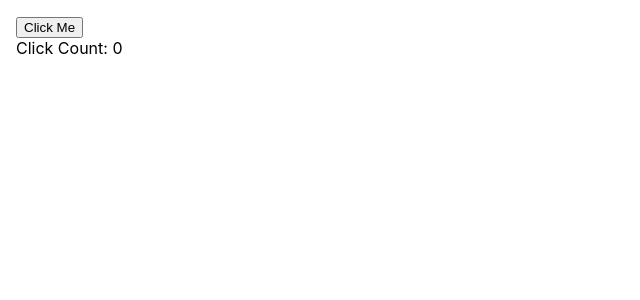
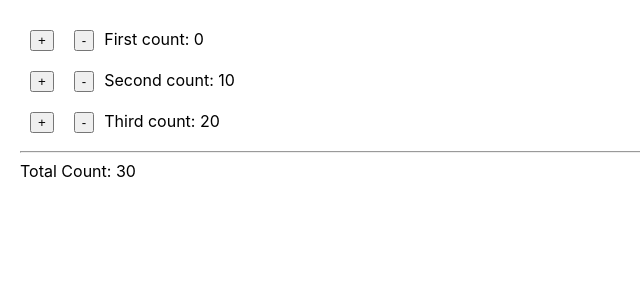
Before and after one commit to cwy007/first_react_app, a React app: page / in a window 1280 px wide. Shown: the top 300 px of the page, without its empty margins (0-640 px from the left). Built offline with nearby package versions, Linux system fonts and the light colour scheme.

Commit message:
组件向外传递数据

```diff
--- /dev/null
+++ b/src/ControlPanel.js
@@ -0,0 +1,40 @@
+import React, { Component } from 'react';
+import Counter from './Counter.js';
+
+const style = {
+  margin: '20px'
+};
+
+class ControlPanel extends Component {
+  constructor(props) {
+    super(props);
+
+    this.onCounterUpdate = this.onCounterUpdate.bind(this);
+
+    this.initValues = [0, 10, 20];
+
+    const initSum = this.initValues.reduce((a, b) => a + b, 0);
+    this.state = {
+      sum: initSum
+    };
+  }
+
+  onCounterUpdate(newValue, previousValue) {
+    const valueChange = newValue - previousValue;
+    this.setState({ sum: this.state.sum + valueChange });
+  }
+
+  render() {
+    return (
+      <div style={style}>
+        <Counter onUpdate={this.onCounterUpdate} caption="First" />
+        <Counter onUpdate={this.onCounterUpdate} caption="Second" initValue={this.initValues[1]} />
+        <Counter onUpdate={this.onCounterUpdate} caption="Third" initValue={this.initValues[2]} />
+        <hr />
+        <div>Total Count: {this.state.sum}</div>
+      </div>
+    )
+  }
+}
+
+export default ControlPanel;
--- a/src/Counter.js
+++ b/src/Counter.js
@@ -1,33 +1,40 @@
-import { Component } from "react";
+import React, { Component, PropTypes } from 'react';
+
+const buttonStyle = {
+  margin: '10px'
+};
 
 class Counter extends Component {
+
   constructor(props) {
-    // 给 this.props 是 React.Component 构造函数的工作之一
     super(props);
 
-    // 两个成员函数
-    // 当前 this 的执行环境
-    // 绑定 this 到当前的实例对象
     this.onClickIncrementButton = this.onClickIncrementButton.bind(this);
     this.onClickDecrementButton = this.onClickDecrementButton.bind(this);
 
     this.state = {
-      count: props.initValue || 0
+      count: props.initValue
     }
   }
 
-  // this.state 读取组件的当前 state
-  // this.setState() 用例改变组件的 state
-  // 1. 驱动组件重新渲染
-  // 2. 改变 state 的值
-  //
   onClickIncrementButton() {
-    this.setState({ count: this.state.count + 1 });
+    this.updateCount(true);
+  }
+
+  onClickDecrementButton() {
+    this.updateCount(false);
+  }
+
+  updateCount(isIncrement) {
+    const previousValue = this.state.count;
+    const newValue = isIncrement ? previousValue + 1 : previousValue - 1;
+
+    this.setState({ count: newValue })
+    this.props.onUpdate(newValue, previousValue)
   }
 
   render() {
     const { caption } = this.props;
-
     return (
       <div>
         <button style={buttonStyle} onClick={this.onClickIncrementButton}>+</button>
@@ -38,159 +45,15 @@ class Counter extends Component {
   }
 }
 
-// ‘黑话’
-// 组件实例被构造之后
-// 类实例的成员函数
-// 父组件传递过来的 props 值
-// 给 this.props 是 React.Component 构造函数的工作之一
-// 在构造函数中通过参数 props 获取传入 prop 值
-// 在其他函数中可以通过 this.props 访问传入的 prop 值
-// ES6 的解构赋值 destructuring assignment
-// prop 为组件的对外接口
-// 让组件证明自己的接口规范
-// 规范：
-// 1. 支持哪些 prop
-// 2. 每个 prop 应该是什么样的格式
-// es6 方法定义的组件类
-// 是声明，也是限制 -- propTypes
-// 运行时，静态代码检查
-// 修饰符 mark
-// required vs undefined
-// propTypes 可以尽早发现代码中的错误
-// 防止不正确的 prop 使用方法
-// propTypes 只是辅助开发的功能，并不会改变组件的行为
-// 代码空间
-// propTypes 检查要消耗 cpu 计算资源
-// 开发者 vs 最终用户
-// 更优
-// babel-react-optimize
-
-
-Counter.propTypes = {
-  caption: PropTypes.string.isRequired, // 标题，说明文字
-  initValue: PropTypes.number
-}
-
-// 驱动组件渲染：prop、state
-// state 为组件的内部状态
-// React 组件不能修改传入 prop，记录自身数据变化要使用 state
-// initValue prop
-// 用户点击后，产生的变化需要组件通过 state 来存储
-// 初始化 state
-// 组件类
+// Counter.propTypes = {
+//   caption: PropTypes.string.isRequired,
+//   initValue: PropTypes.number,
+//   onUpdate: PropTypes.func
+// };
 
 Counter.defaultProps = {
-  initValue: 0
+  initValue: 0,
+  onUpdate: f => f //什么都不做的函数
 };
 
-// prop vs state
-// state 相当于组件的记忆
-// state 存在的意义就是被修改
-// setState()
-
-// UI=render(data)
-
-// render 函数
-// react 组件
-// 没有副作用的纯函数
-// 修改 props 是一个副作用，应该避免
-// 一条红线：不要修改传入的 props 对象
-
-// 生命周期：
-// 创建、修改、删除
-// 装载过程 Mount
-// 更新过程 Update
-// 卸载过程 Unmount
-
-// React 库依次调用组件的一些成员函数（生命周期函数）
-// 定制组件，实际上就是定制这些生命周期函数
-// 1. mount
-// constructor
-// getInitState
-// getDefaultProps
-// componentWillMount
-// render
-// componentDidMount
-
-// 无状态的组件类不需要定义构造函数
-// 初始化 state
-// 绑定成员函数的 this 环境
-// 成员函数，组件实例
-// 将实例的特定函数绑定 this 为当前实例
-// 让 this 始终指向当前组件实例
-// this.foo = ::this.foo;
-// this.foo = this.foo.bind(this);
-// :: 为 bind 操作符
-
-// getInitialState 返回值用来初始化 this.state
-// 在 React.createClass 创建的组件类中才起作用
-// 在 es6 创建的语法不起作用
-
-// getDefaultProps 返回值可以作为 props 的初始值
-// 在 es6 定义的组件类中不起作用
-
-// 类属性
-// 类的实例对象属性
-
-// render 函数是 mount 阶段的一个生命周期函数
-// React.Component 对除 render 之外的生命周期函数都有默认实现
-// 组件的作用是渲染一些东西
-// render 不做实际的渲染动作，返回一个 jsx 描述的解构
-// React 来操作渲染流程
-// 组件有时选择不画任何东西
-// null ， false
-// render 为一个纯函数，根据 this.state 和 this.props 决定返回的结果
-// 引发重新绘制
-// render 函数本身并不往dom树上渲染内容
-// 渲染 == 挂载
-// React 把所有组件返回的结果综合起来，才知道如何产生对应的 dom 修改
-// React 库
-
-// componentDidMount 装载过程的收尾
-
-// “同构” 应用，在服务器段使用 React 的情况
-// 实现上的决定
-// 设计上
-// 通过 React 组件产生的只是一个纯粹的字符串而已
-
-// 同 ajax 获取数据，填充组件内容
-// 让 React 与其他 UI 库配合使用
-
-// d3.js
-// React 是用来取代 JQuery 的
-//
-// 组件对应的 dom 已经的存在，所有的`事件处理函数已经设置好`
-//
-// 装载会显示出第一印象
-// 用户操作，改变展示的内容
-// props 或 state 改变，引发组件的更新过程
-
-// update
-// componentWillReceiveProps
-// shouldComponentUpdate 决定一个组件什么时候不需要渲染
-// componentWillUpdate
-// render
-// componentDidUpdate
-
-// 有的更新过程不会执行所有的函数
-// 根据新的 nextProps 计算出是不是要更新内部状态 state
-// 更新内部状态的方法 this.setState
-
-// this.forceUpdate()
-// 在 react 的组件组合中，可以只渲染一个子组件，其他组件完全不需要渲染，提高 react 性能的重要方式
-
-// shouldComponentUpdate 要求有返回结果
-// nextProps, nextState
-// 逻辑输入：组件的 props 和 state
-// 更新过程可以放生在浏览器端和服务器端
-// 使用 react 做服务器端渲染，基本不经历更新过程
-// 服务器端只需要产出 html 字符串
-// 一个装载过程就足够产出 html
-
-// unmount
-// componentWillUnmount
-// 在 react 组件将要从 dom 树上删除之前，对应的 componentWillUnmount 函数会被调用
-// 适合做一些清理工作
-// 非 react 创建的一些 dom 元素
-// 可能的内存泄漏
-//
+export default Counter;
--- a/src/index.js
+++ b/src/index.js
@@ -1,11 +1,11 @@
 import React from 'react';
 import ReactDOM from 'react-dom';
 import './index.css';
-import ClickCounter from './ClickCounter';
+import ControlPanel from './ControlPanel'
 import * as serviceWorker from './serviceWorker';
 
 // 两个参数：组件，挂载的点
-ReactDOM.render(<ClickCounter />, document.getElementById('root'));
+ReactDOM.render(<ControlPanel />, document.getElementById('root'));
 
 // If you want your app to work offline and load faster, you can change
 // unregister() to register() below. Note this comes with some pitfalls.
```
